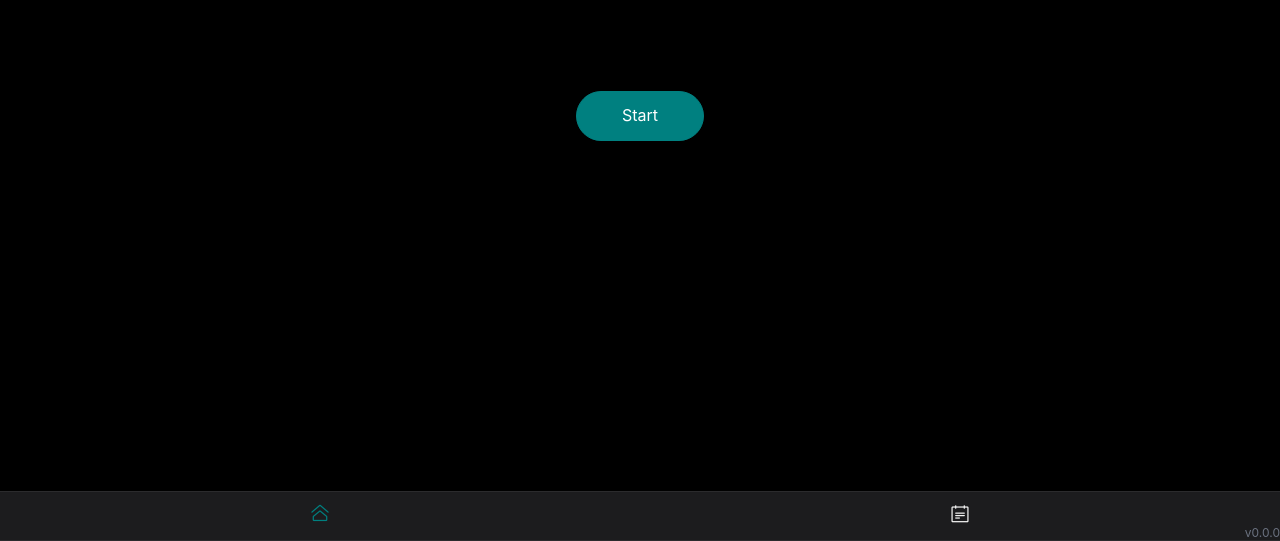
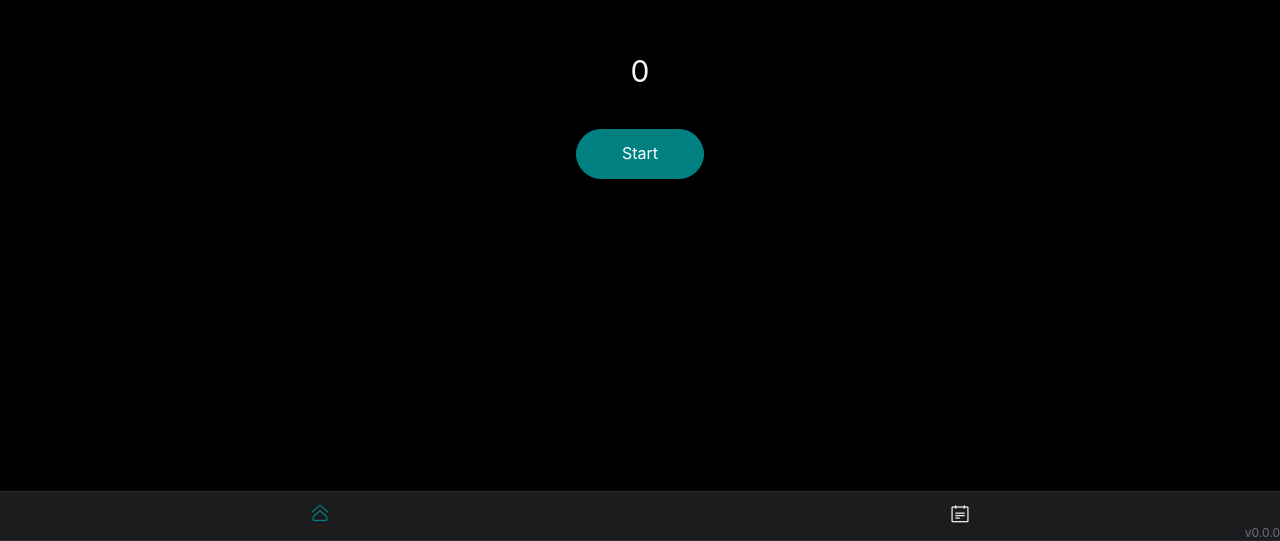
Before and after one commit to johnson86tw/time-tracker, a Vue app: page / in a window 1280 px wide. Shown: the part 259-800 px from the top of the page. Built offline with nearby package versions, Linux system fonts and the light colour scheme.

Commit message:
update home page ui

```diff
--- a/src/api.ts
+++ b/src/api.ts
@@ -5,9 +5,32 @@ export async function fetchList() {
 	return await ofetch(apiUrl)
 }
 
+export async function addItem(data: {
+	action: 'post'
+	data: {
+		start: string
+		end: string
+		note: string
+	}
+}) {
+	await ofetch(apiUrl, {
+		method: 'POST',
+		headers: {
+			'Content-Type': 'text/plain;charset=utf-8', // allow CORS https://stackoverflow.com/a/68933465/10752354
+		},
+		body: {
+			action: 'post',
+			data,
+		},
+	})
+}
+
 export async function deleteItem(index: number) {
 	await ofetch(apiUrl, {
 		method: 'POST',
+		headers: {
+			'Content-Type': 'text/plain;charset=utf-8', // allow CORS https://stackoverflow.com/a/68933465/10752354
+		},
 		body: {
 			action: 'delete',
 			index,
--- a/src/pages/home.vue
+++ b/src/pages/home.vue
@@ -1,10 +1,52 @@
-<script setup lang="ts"></script>
+<script setup lang="ts">
+import dayjs from 'dayjs'
+import duration from 'dayjs/plugin/duration'
+
+dayjs.extend(duration)
+
+const isTiming = ref(false)
+const start = ref('')
+const now = ref('')
+
+const displayTime = computed(() => {
+	if (isTiming.value) {
+		const diff = dayjs(now.value).diff(dayjs(start.value), 'second')
+		return dayjs.duration(diff, 'seconds').format('HH:mm:ss')
+	}
+	return 0
+})
+
+let interval: any
+
+async function onClickStart() {
+	start.value = dayjs().format('YYYY/M/D HH:mm:ss')
+	now.value = dayjs().format('YYYY/M/D HH:mm:ss')
+
+	interval = setInterval(() => {
+		now.value = dayjs().format('YYYY/M/D HH:mm:ss')
+		console.log('now', now.value)
+	}, 1000)
+
+	isTiming.value = true
+}
+
+async function onClickEnd() {
+	isTiming.value = false
+	clearInterval(interval)
+}
+</script>
 
 <template>
 	<div class="relative">
 		<div class="h-full flex items-center justify-center">
-			<div class="w-32">
-				<van-button type="primary" round size="large">Start</van-button>
+			<div class="flex flex-col gap-10 justify-center items-center">
+				<div class="text-3xl">{{ displayTime }}</div>
+				<div class="w-32">
+					<van-button v-if="!isTiming" type="primary" round size="large" @click="onClickStart">
+						Start
+					</van-button>
+					<van-button v-else color="#DD5746" round size="large" @click="onClickEnd">End</van-button>
+				</div>
 			</div>
 		</div>
 	</div>
--- a/src/pages/list.vue
+++ b/src/pages/list.vue
@@ -38,13 +38,14 @@ async function onClickDelete(index: number) {
 	deleting.value = true
 	try {
 		await deleteItem(index)
+		await onLoad()
 	} catch (err: any) {
 		showFailToast({
 			message: err.message,
 			...errorToastOptions,
 		})
 	} finally {
-		onLoad()
+		deleting.value = false
 	}
 }
 </script>
```
